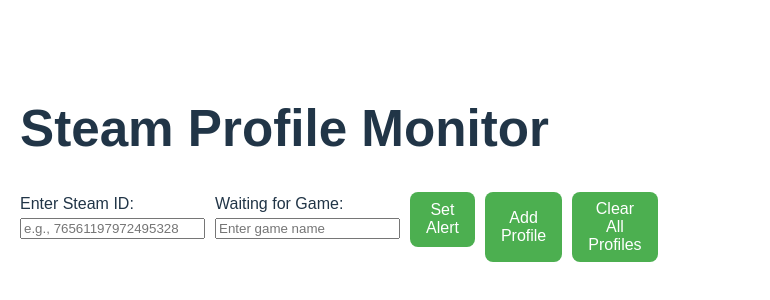
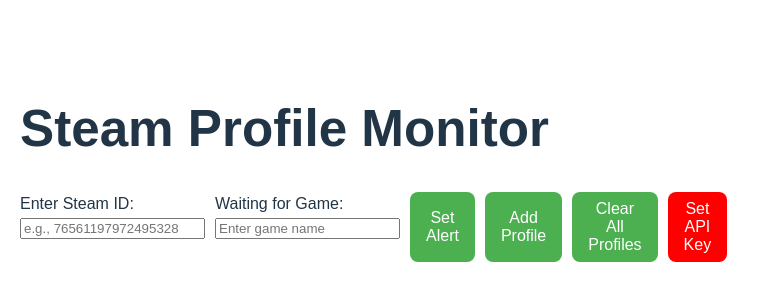
Before and after one commit to Geckuss/Steam-account-monitor, a React (Vite) app in the folder steam-profile-monitor-front/: page / in a window 1280 px wide. Shown: the part 228-528 px from the top of the page, without its empty margins (0-770 px from the left). Built offline with nearby package versions, Linux system fonts and the light colour scheme.

Commit message:
V6 Removed hardcoded API key

```diff
--- a/steam-profile-monitor-front/src/App.jsx
+++ b/steam-profile-monitor-front/src/App.jsx
@@ -15,21 +15,45 @@
     const storedGameName = localStorage.getItem('gameName');
     return storedGameName || '';
   });
+
   const [isAlertSet, setIsAlertSet] = useState(false);
-
   const alertSound = new Audio('./alert.mp3'); // Change the path to your sound file
 
+  const [apiKeyStatus, setApiKeyStatus] = useState(() => {
+    const storedApiKeyStatus = localStorage.getItem('apiKeyStatus');
+    return storedApiKeyStatus || 'Not Set';
+  });
+
+  useEffect(() => {
+    const storedApiKeyStatus = localStorage.getItem('apiKeyStatus');
+    setApiKeyStatus(storedApiKeyStatus || 'Not Set');
+  }, []);
 
   const handleInputChange = (e) => {
     setSteamId(e.target.value);
   };
-
 
   const isSteamIdValid = (steamId) => {
     const steamIdRegex = /^\d{17}$/;
     return steamIdRegex.test(steamId);
   };
 
+  const handleSetApiKey = () => {
+    const newApiKey = prompt('Enter your API key:');
+    if (newApiKey) {
+      axios.post('http://localhost:3000/setApiKey', { newApiKey })
+        .then(() => {
+          setApiKeyStatus('Set');
+          localStorage.setItem('apiKeyStatus', 'Set');
+          fetchData();
+        })
+        .catch((error) => {
+          console.error('Error setting API key:', error);
+          setApiKeyStatus('Error Setting');
+          localStorage.setItem('apiKeyStatus', 'Error Setting');
+        });
+    }
+  };
 
   const handleAddProfile = () => {
     if (isSteamIdValid(steamId)) {
@@ -69,7 +93,6 @@
     handleGameNameChange;
   };
 
-  useEffect(() => {
   const fetchData = async () => {
     try {
       const profilesResponses = await Promise.all(
@@ -99,6 +122,7 @@
     }
   };
 
+  useEffect(() => {
     fetchData();
     const intervalId = setInterval(() => {
       fetchData();
@@ -133,13 +157,18 @@
             placeholder="Enter game name"
           />
         </label>
+
+        </div>
         <button className="action-button" onClick={handleSetAlert}>
-            {isAlertSet ? 'Cancel Alert' : 'Set Alert'}
-          </button>
-        </div>
-
+          {isAlertSet ? 'Cancel Alert' : 'Set Alert'}</button>
         <button className="action-button" onClick={handleAddProfile}>Add Profile</button>
         <button className="action-button" onClick={handleClearProfiles}>Clear All Profiles</button>
+        <button
+          className={`action-button ${apiKeyStatus === 'Set' ? 'set-api-key' : 'unset-api-key'}`}
+          onClick={handleSetApiKey}
+        >
+          Set API Key
+        </button>
       </div>
 
       {error && <p className="error-message">{error}</p>}
--- a/steam-profile-monitor-front/src/styles.css
+++ b/steam-profile-monitor-front/src/styles.css
@@ -58,3 +58,11 @@
   .game-playing {
     font-style: italic;
   }
+
+  .action-button.set-api-key {
+    background-color: #4CAF50; /* Green color for Set API Key */
+  }
+
+  .action-button.unset-api-key {
+    background-color: #FF0000; /* Red color for Unset API Key */
+  }
```
Also changed, not shown: 1 other file (tests, documents, lock files or other folders). Lines whose indentation alone changed are shown as unchanged.
